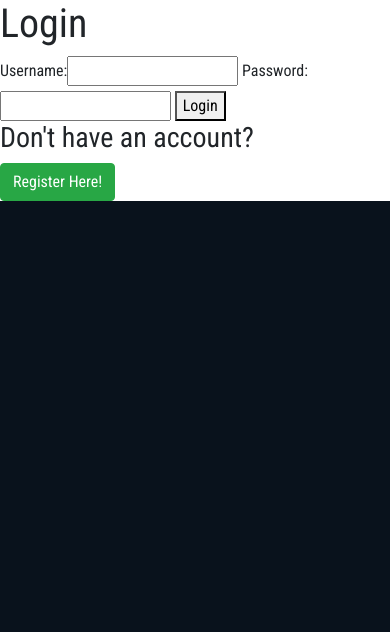
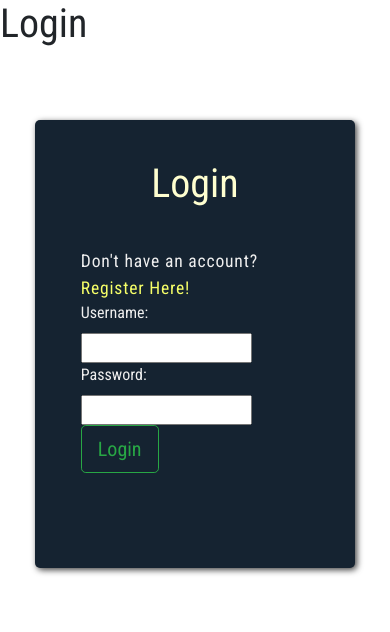
Before and after one commit to HeimirDavid/art-ecommerce, a Django app: page /accounts/login/ in a window 390 px wide. Shown: the part 888-1520 px from the top of the page. Before the commit the page ends 1089 px from the top, so only its background shows below. Run offline with Django 3.2, Linux system fonts and the light colour scheme; some libraries are stand-ins or nearby versions.

Commit message:
login and register form loaded with bootstrap tags and custom styled

```diff
--- a/accounts/templates/login.html
+++ b/accounts/templates/login.html
@@ -1,21 +1,31 @@
 {% extends 'base.html' %}
+{% load bootstrap_tags %}
 
 {% block content %}
 <h1>Login</h1>
 {% if user.is_authenticated %}
     <h3>You are already logged in!</h3>
 {% else %}
-    <form method="POST" action="">
-        {% csrf_token %}
-        {{ login_form }}
-        <button type="submit">Login</button>
-    </form>
+
+<div class="row">
+    <div class="col-10 offset-1">
+        <div class="row accounts-card login-card img-shadow">
+            <div class="col-md-4 d-none d-md-block side-img">
+                <img src="https://scontent-arn2-1.xx.fbcdn.net/v/t1.15752-9/93974821_535084420485168_1568740975277244416_n.jpg?_nc_cat=103&_nc_sid=b96e70&_nc_ohc=IyCNcF99ucMAX8fh7KF&_nc_ht=scontent-arn2-1.xx&oh=575c595f04bcdabcc09353d78ad32af5&oe=5EC60273" class="display-painting accounts-img" alt="image">
+            </div>
+
+            <div class="col-10 offset-1 col-md-8 offset-md-0 accounts-form">
+                <h3 class="accounts-header">Login</h3>
+                <span class="p-text">Don't have an account? <a class="login-link" href="{% url 'register' %}" role="button">Register Here!</a></span>
+                <form method="POST" action="">
+                    {% csrf_token %}
+                    {{ login_form | as_bootstrap }}
+                    <button class="btn btn-outline-success btn-lg" type="submit">Login</button>
+                </form>
+            </div>
+        </div>
+    </div>
+</div>
 {% endif %}
 
-<h3>Don't have an account?</h3>
-<a class="btn btn-success" href="{% url 'register' %}" role="button">Register Here!</a>
-
-
-
-
 {% endblock %}
--- a/products/views.py
+++ b/products/views.py
@@ -11,6 +11,7 @@ def get_products(request):
     """
     products = Product.objects.filter(upload_date__lte=timezone.now
         ()).order_by('-upload_date')
+
     return render(request, 'products.html', {'products': products})
 
 
--- a/static/css/custom.css
+++ b/static/css/custom.css
@@ -347,6 +347,59 @@ a.nav-item.nav-link.main-nav-item {
     margin-bottom: 1em;
 }
 
+/******* Cart Section  *******/
+
+.table-container {
+    padding: 1em 2em;
+    border-left: 1px solid rgba(46, 49, 49, .6);
+    border-right: 1px solid rgba(46, 49, 49, .6);
+    margin-bottom: 5em;
+}
+
+
+.accounts-card {
+    margin: 4em 0;
+    background-color:#152331;
+    color: #efefef;
+    border-radius: 5px 5px 5px 5px;
+}
+
+.accounts-card.login-card {
+    height: 28em;
+}
+
+.display-painting.accounts-img {
+    margin-top: 4em;
+    margin-left: 2em;
+    width:70%;
+}
+
+.side-img {
+    background: rgba(14, 29, 45, .9) url(//unsplash.it/900);
+    background-size: cover;
+    background-blend-mode: multiply;
+    border-radius: 5px 0 0 5px;
+}
+
+.accounts-header {
+    margin: 1em 0em;
+    font-size: 2.5em;
+    text-align: center;
+    color: rgba(255, 255, 208, 1);
+}
+
+.accounts-form {
+    padding: 0 6%;
+    padding-bottom: 2em;
+}
+
+.login-link {
+    color: #f6ff68;
+}
+
+
+
+
 /******* Media Queries  *******/
 
 /*** Tablet/Desktop View ***/
@@ -489,6 +542,11 @@ a.nav-item.nav-link.main-nav-item {
     .page-main-intro {
         padding: 30vh 0;
     }
+
+    .display-painting,
+    .display-painting.accounts-img {
+        width: 40%;
+    }
 }
 
 /*** Mobile/Tablet View ***/
```
Also changed, not shown: accounts/templates/registration.html (+20 -8 lines), carts/templates/cart.html (+20 -8 lines), home/templates/index.html (+8 -6 lines), products/templates/products.html (+7 -5 lines).
